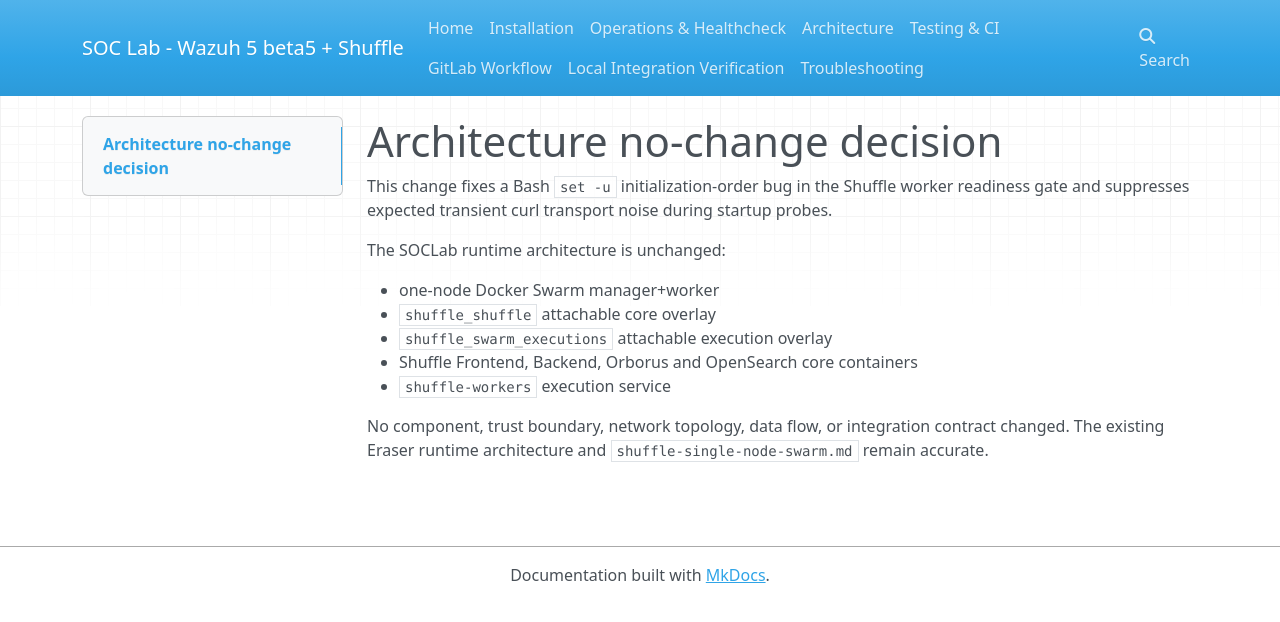
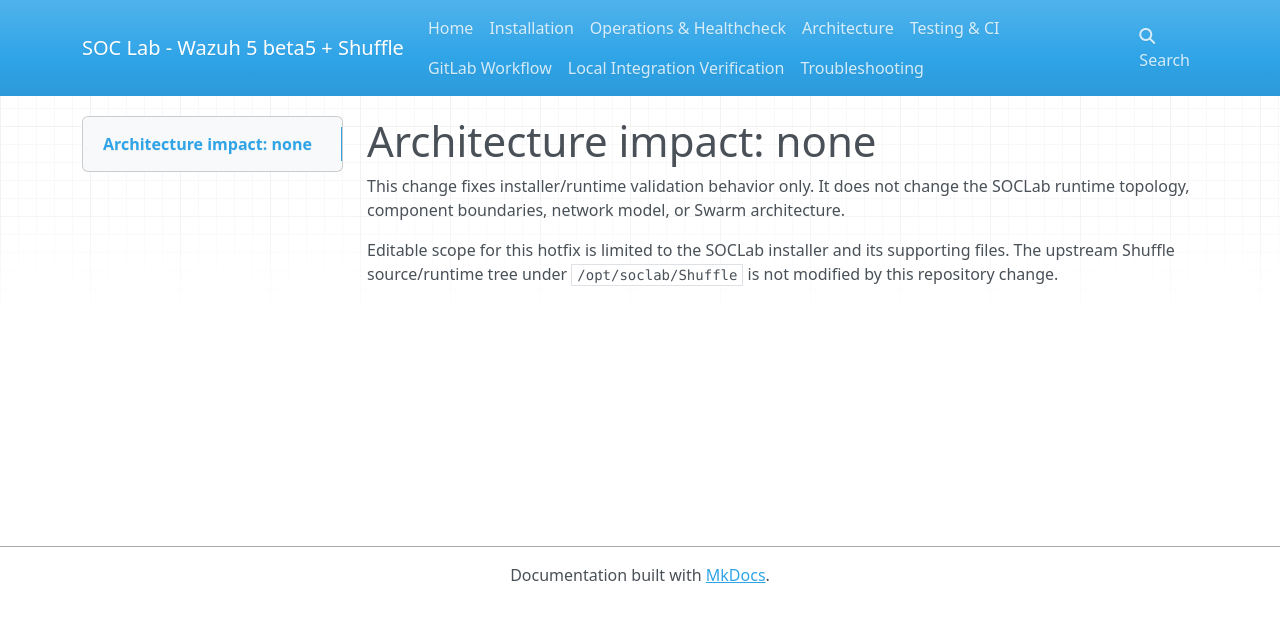
Before and after one commit to avioren/SOCLab, an MkDocs documentation site: the page built from docs/diagrams/architecture-no-change.md, in a window 1280 px wide. Shown: the top 622 px of the page. Built offline with MkDocs 1.6.1, drawn with Linux system fonts in a browser that asks for light colours; nearby versions of some CDN libraries.

Commit message:
docs: clarify installer hotfix scope

```diff
--- a/docs/diagrams/architecture-no-change.md
+++ b/docs/diagrams/architecture-no-change.md
@@ -1,13 +1,5 @@
-# Architecture no-change decision
+# Architecture impact: none
 
-This change fixes a Bash `set -u` initialization-order bug in the Shuffle worker readiness gate and suppresses expected transient curl transport noise during startup probes.
+This change fixes installer/runtime validation behavior only. It does not change the SOCLab runtime topology, component boundaries, network model, or Swarm architecture.
 
-The SOCLab runtime architecture is unchanged:
-
-- one-node Docker Swarm manager+worker
-- `shuffle_shuffle` attachable core overlay
-- `shuffle_swarm_executions` attachable execution overlay
-- Shuffle Frontend, Backend, Orborus and OpenSearch core containers
-- `shuffle-workers` execution service
-
-No component, trust boundary, network topology, data flow, or integration contract changed. The existing Eraser runtime architecture and `shuffle-single-node-swarm.md` remain accurate.
+Editable scope for this hotfix is limited to the SOCLab installer and its supporting files. The upstream Shuffle source/runtime tree under `/opt/soclab/Shuffle` is not modified by this repository change.
```
